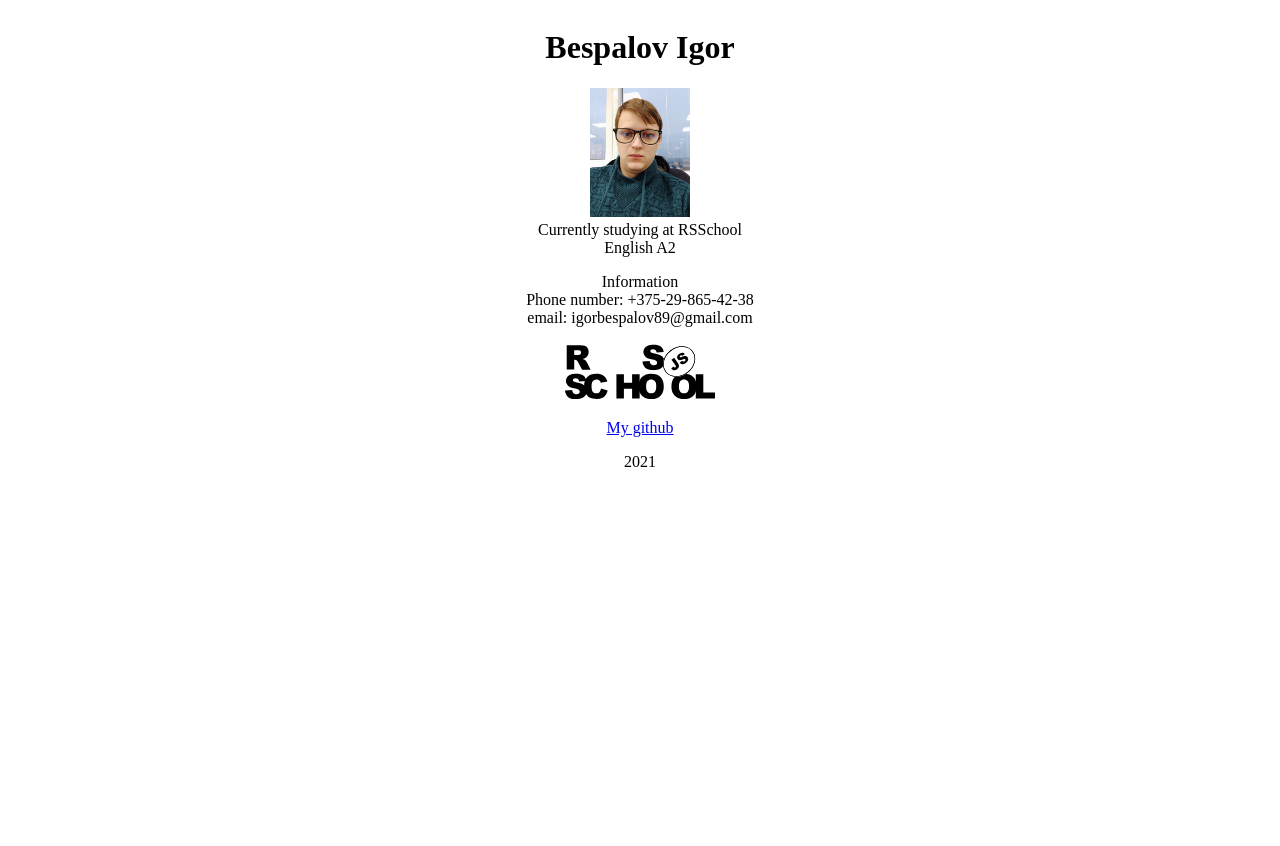
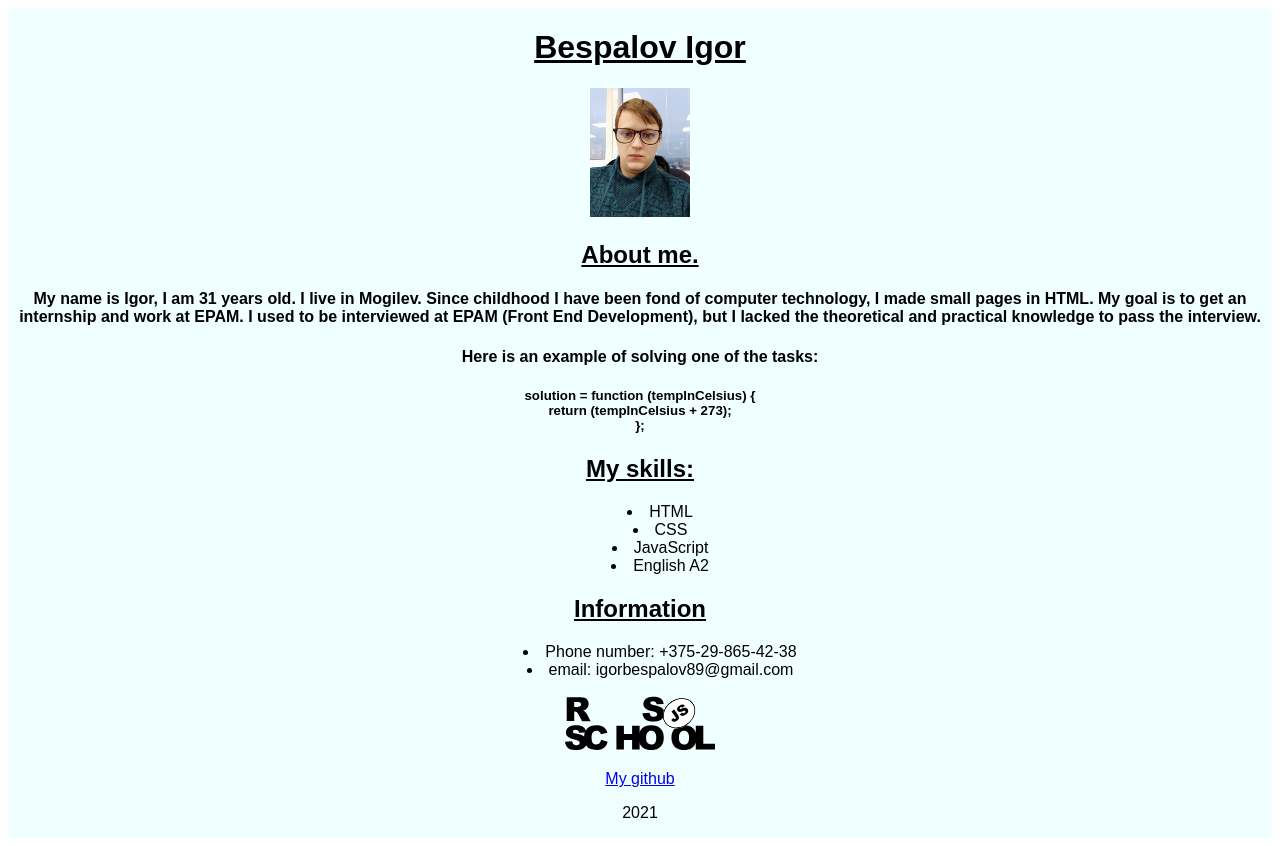
Before and after one commit to Igor22-11/rsschool-cv, a plain HTML site: page index.html in a window 1280 px wide. Before the commit the page ends 800 px from the top, so only its background shows below. Drawn offline with Linux system fonts and the light colour scheme.

Commit message:
docs: update index.html, style.css

```diff
--- a/index.html
+++ b/index.html
@@ -15,14 +15,39 @@
             <h1>Bespalov Igor</h1>
             <img src="img.jpg" width="100" alt="My Foto">
         </header>
-        <nav>
-            Currently studying at RSSchool<br>
-            English A2
-        </nav>
+
+        <main>
+            <h2>About me.</h2>
+            <h4>My name is Igor, I am 31 years old. I live in Mogilev.
+                Since childhood I have been fond of computer technology, I made small pages in HTML.
+                My goal is to get an internship and work at EPAM. I used to be interviewed at EPAM (Front End
+                Development),
+                but I lacked the theoretical and practical knowledge to pass the interview.<br></h4>
+            <h4>Here is an example of solving one of the tasks:<br></h4>
+            <h5>solution = function (tempInCelsius) {<br>
+                return (tempInCelsius + 273);<br>
+                };<br></h5>
+        </main>
+
+        <article>
+            <h2>My skills:</h2>
+            <ul>
+                <li>HTML</li>
+                <li>CSS</li>
+                <li>JavaScript</li>
+                <li>English A2</li>
+            </ul>
+        </article>
+
+        <section>
+            <h2>Information</h2>
+            <ul>
+                <li>Phone number: +375-29-865-42-38</li>
+                <li>email: igorbespalov89@gmail.com</li>
+            </ul>
+        </section>
+
         <footer>
-            <p> Information<br>
-                Phone number: +375-29-865-42-38<br>
-                email: igorbespalov89@gmail.com</p>
             <a href="https://rs.school/js/"><img src="rs_school_js.svg" width="150" alt="rss-logo"></a>
             <p><a href="https://github.com/Igor22-11">My github</a></p>
             <p>2021</p>
--- a/style.css
+++ b/style.css
@@ -1,4 +1,14 @@
+
 div {
+    background-color: azure;
     align-content: center;
     text-align: center;
+    font-family: Arial, Helvetica, sans-serif;
 }
+header, main > h2, article > h2, section > h2 {
+text-decoration: underline;
+}
+
+li {
+    list-style-position: inside;
+}
```
